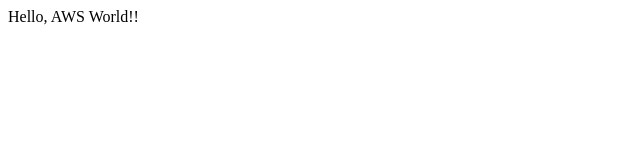
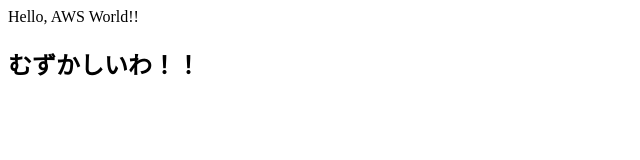
Before and after one commit to ryusei84/kadai4-sugita, a plain HTML site: page src/index.html in a window 1280 px wide. Shown: the whole page, without its empty margins (0-640 px from the left). Drawn offline with Linux system fonts and the light colour scheme.

Commit message:
Added index.html

```diff
--- a/src/index.html
+++ b/src/index.html
@@ -7,5 +7,6 @@
 </head>
 <body>
   Hello, AWS World!!
+  <h2>むずかしいわ！！</h2>
 </body>
 </html>
```
